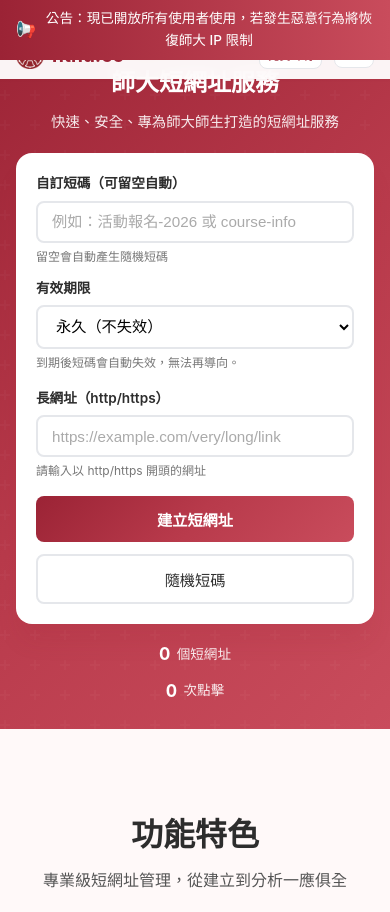
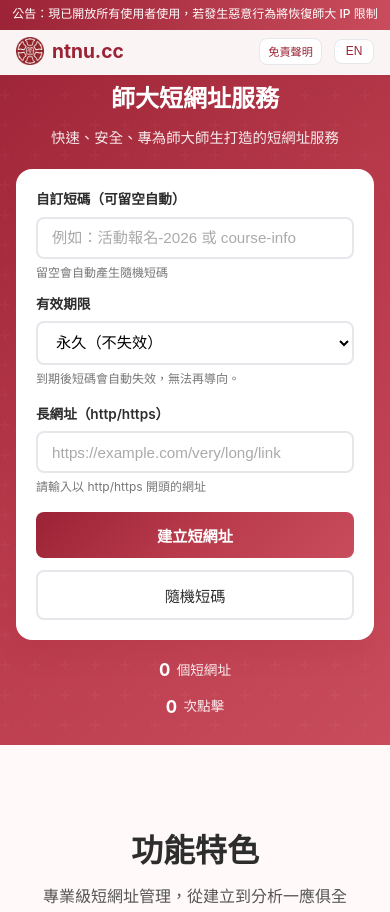
Before and after one commit to su-nz/ntnu.cc, a website: page public/index.html in a window 390 px wide. Shown: the top 912 px of the page. Drawn offline with Linux system fonts and the light colour scheme; no server answers.

Commit message:
調整公告橫幅樣式以改善響應式設計，隱藏圖示並調整字體大小

```diff
--- a/public/index.html
+++ b/public/index.html
@@ -764,7 +764,21 @@
     }
 
     @media (max-width: 768px) {
+      .announcement-banner {
+        padding: 0.4rem 0.75rem;
+      }
+
+      .announcement-content {
+        font-size: 0.75rem;
+        line-height: 1.4;
+      }
+
+      .announcement-icon {
+        display: none;
+      }
+
       .navbar {
+        top: 28px;
         padding: 0.5rem 1rem;
       }
 
@@ -796,7 +810,7 @@
       }
 
       .hero {
-        padding: 4rem 1rem 1.5rem;
+        padding: 5rem 1rem 1.5rem;
       }
 
       .hero h1 {
```
